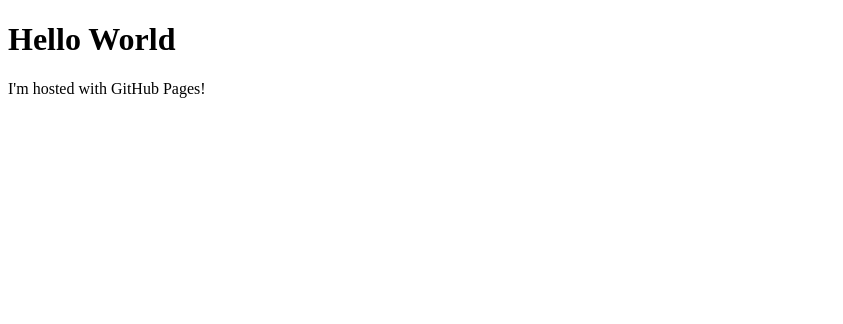
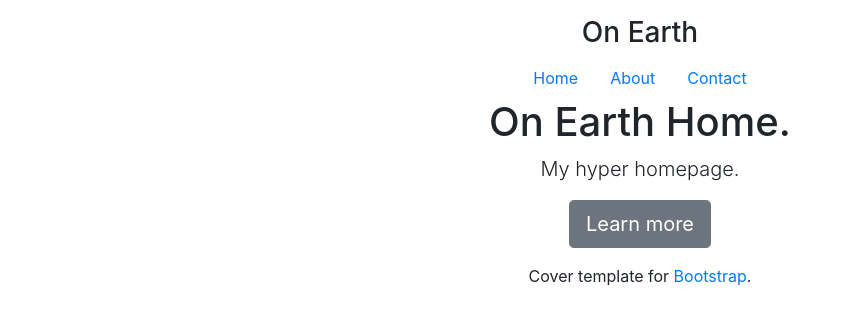
Before and after one commit to on-earth/on-earth.github.io, a plain HTML site: page index.html in a window 1280 px wide. Shown: the whole page, without its empty margins (0-843 px from the left). Drawn offline with nearby package versions, Linux system fonts and the light colour scheme.

Commit message:
Update index.html

```diff
--- a/index.html
+++ b/index.html
@@ -1,7 +1,58 @@
-<!DOCTYPE html>
-<html>
-<body>
-<h1>Hello World</h1>
-<p>I'm hosted with GitHub Pages!</p>
-</body>
+<!doctype html>
+<html lang="en">
+  <head>
+    <meta charset="utf-8">
+    <meta name="viewport" content="width=device-width, initial-scale=1, shrink-to-fit=no">
+    <meta name="description" content="">
+    <meta name="author" content="">
+    <link rel="icon" href="assets/favicon.ico">
+
+    <title>On Earth Home</title>
+
+    <!-- Bootstrap core CSS -->
+    <link href="css/bootstrap.min.css" rel="stylesheet">
+
+    <!-- Custom styles for this template -->
+    <link href="css/cover.css" rel="stylesheet">
+  </head>
+
+  <body class="text-center">
+
+    <div class="cover-container d-flex h-100 p-3 mx-auto flex-column">
+      <header class="masthead mb-auto">
+        <div class="inner">
+          <h3 class="masthead-brand">On Earth</h3>
+          <nav class="nav nav-masthead justify-content-center">
+            <a class="nav-link active" href="#">Home</a>
+            <a class="nav-link" href="#">About</a>
+            <a class="nav-link" href="#">Contact</a>
+          </nav>
+        </div>
+      </header>
+
+      <main role="main" class="inner cover">
+        <h1 class="cover-heading">On Earth Home.</h1>
+        <p class="lead">My hyper homepage.</p>
+        <p class="lead">
+          <a href="#" class="btn btn-lg btn-secondary">Learn more</a>
+        </p>
+      </main>
+
+      <footer class="mastfoot mt-auto">
+        <div class="inner">
+          <p>Cover template for <a href="https://getbootstrap.com/">Bootstrap</a>.</p>
+          <!--, by <a href="https://twitter.com/mdo">@mdo</a>-->
+        </div>
+      </footer>
+    </div>
+
+
+    <!-- Bootstrap core JavaScript
+    ================================================== -->
+    <!-- Placed at the end of the document so the pages load faster -->
+    <script src="https://code.jquery.com/jquery-3.2.1.slim.min.js" integrity="sha384-KJ3o2DKtIkvYIK3UENzmM7KCkRr/rE9/Qpg6aAZGJwFDMVNA/GpGFF93hXpG5KkN" crossorigin="anonymous"></script>
+    <script>window.jQuery || document.write('<script src="js/jquery-slim.min.js"><\/script>')</script>
+    <script src="js/popper.min.js"></script>
+    <script src="js/bootstrap.min.js"></script>
+  </body>
 </html>
```
